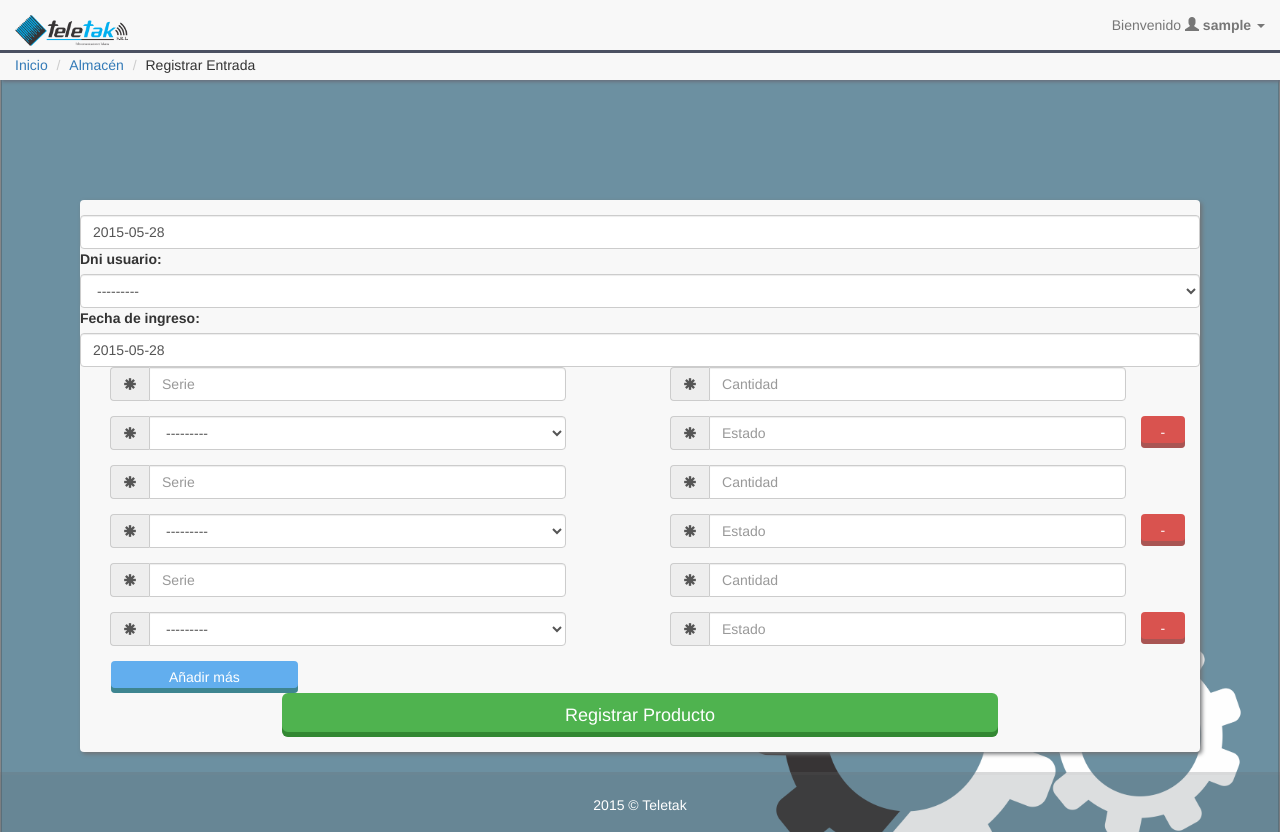
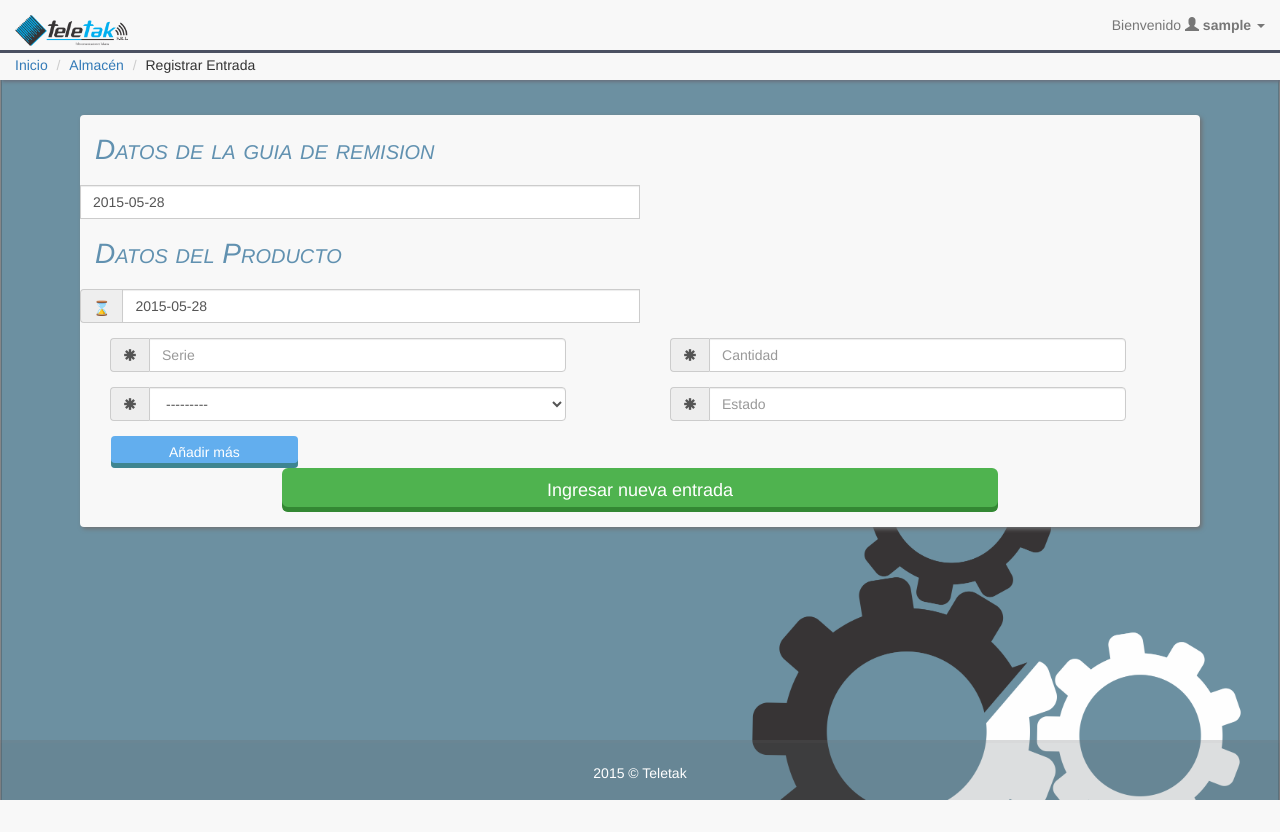
Before and after one commit to alonsogodinez/Teletak, a Django app: page /operaciones/ingresos in a window 1280 px wide. After the commit the page ends 800 px from the top, so only its background shows below. Run offline with Django 3.2, Linux system fonts and the light colour scheme; the visitor is signed in with stand-in values (Sample User, id 1); data comes from the database, SQL or seed files in the repository; data that the repository does not hold is empty.

Commit message:
Arreglando diseño de la entrada

```diff
--- a/apps/almacen/forms.py
+++ b/apps/almacen/forms.py
@@ -13,8 +13,8 @@ class UsuarioForm(forms.ModelForm):
 
 class IngresoForm(forms.ModelForm):
     dni_usuario = forms.ModelChoiceField(queryset=User.objects.all(),
-                                          widget=forms.Select(attrs={'class':'form-control chosen-select',}))
-    fecha       = forms.DateField(initial=date.today(),widget= forms.DateInput(attrs={'class':'form-control'}),label="Fecha de ingreso")
+                                          widget=forms.Select(attrs={'class':'form-control chosen-select','placeholder':'DNI'}))
+    fecha       = forms.DateField(initial=date.today(),widget= forms.DateInput(attrs={'class':'form-control','placeholder':'Fecha de ingreso','enabled':'false'}),label="Fecha de ingreso")
     class Meta:
         model = Ingreso
         fields = ('dni_usuario','fecha',)
@@ -32,9 +32,7 @@ class DetalleIngresoForm(forms.ModelForm):
         model = DetalleIngreso
         fields = ('serie','cantidad','unidad_caja','estado','codigo_producto')
 
-DetalleIngresoFormSet = inlineformset_factory(Ingreso,DetalleIngreso,can_delete=False, form=DetalleIngresoForm)
-
-
+DetalleIngresoFormSet = inlineformset_factory(Ingreso,DetalleIngreso,extra=1,can_delete=False, form=DetalleIngresoForm)
 
 class ProductoForm(forms.ModelForm):
     codigo_product = forms.ModelChoiceField(queryset=Producto.objects.all(),widget=forms.Select(attrs={'class':'form-control'}),label="Unidad de Medida")
--- a/templates/almacen/ingresos/ingreso_multiple.html
+++ b/templates/almacen/ingresos/ingreso_multiple.html
@@ -10,7 +10,7 @@
 
 
 {% block content %}
-    <div class="container contenedor-lista">
+    <div class="container">
         <div class="row">
             <div class="panel form-panel panel-primary">
                 <div class="panel-body">
@@ -19,13 +19,31 @@
                             {% csrf_token %}
                             {{ formset.management_form }}
 
+                            <div class="form-field form-subtitle col-sm-11">
+                                <span>Datos de la guia de remision</span>
+                            </div>
 
-                            {{ guiaremision_form.fecha_traslado }}
+                            <div class="form-group">
+                                <div class="input-group col-sm-6">
 
+                                    <div class="form-field">
+                                        {{ guiaremision_form.fecha_traslado }}
+                                    </div>
+                                </div>
+                            </div>
 
-                            {{ingresos_form}}
+                            <div class="form-field form-subtitle col-sm-11">
+                                <span> Datos del Producto</span>
+                            </div>
 
-
+                            <div class="form-group">
+                                <div class="input-group col-sm-6">
+                                    <span class="input-group-addon glyphicon glyphicon-hourglass" ></span>
+                                    <div class="form-field">
+                                        {{ ingresos_form.fecha }}
+                                    </div>
+                                </div>
+                            </div>
 
 
                             {% for form in formset %}
@@ -84,7 +102,7 @@
                             <br/><br/><br/>
                             <div class="form-group">
                                 <div class="form-field col-sm-offset-2 col-xs-offset-1 col-sm-8 col-xs-10">
-                                    <input  class ="col-xs-12 btn btn-success btn-lg" type="submit" value="Registrar Producto" />
+                                    <input  class ="col-xs-12 btn btn-success btn-lg" type="submit" value="Ingresar nueva entrada" />
                                 </div>
                             </div>
                         </div>
```
